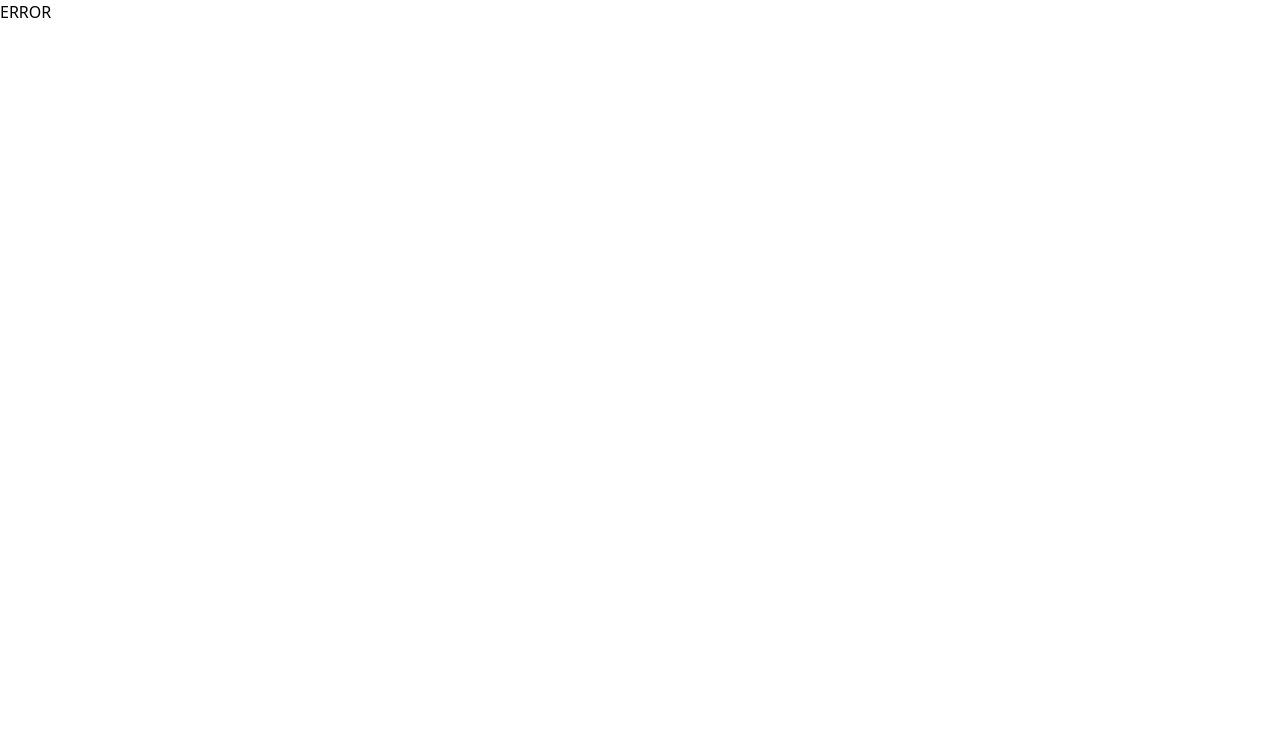
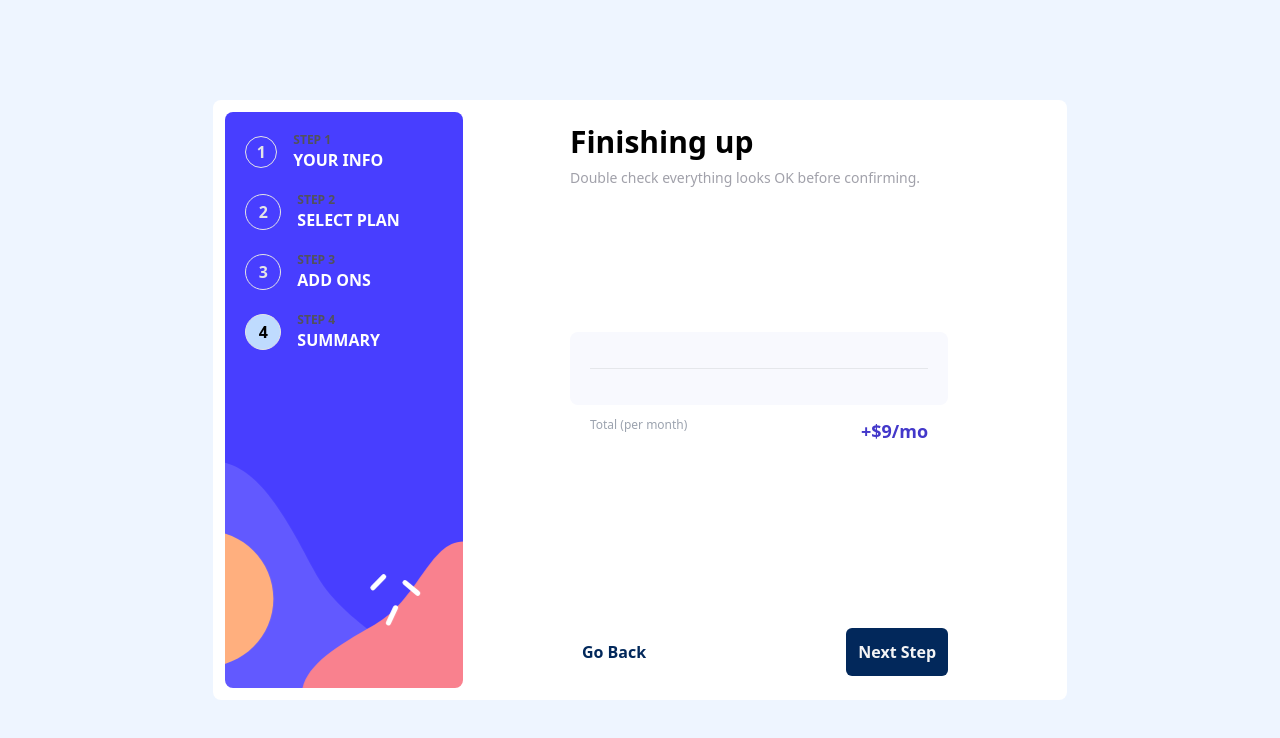
Before and after one commit to Samn1ce/Multi-step-form, a React (Vite) app in the folder form/: page /layout/summary in a window 1280 px wide. Before the commit this address had no page. Shown: the top 738 px of the page. Built offline with nearby package versions, Linux system fonts and the light colour scheme.

Commit message:
fixed errors

```diff
--- a/form/src/Views/AddOns.jsx
+++ b/form/src/Views/AddOns.jsx
@@ -46,9 +46,10 @@
     };
 
     function handleAddOnSubmit() {
-        const selectedAddOns = addOns.filter((addOn) => addOn.isChecked); // Filter only checked add-ons
+        const selectedAddOns = addOns.filter((addOn) => addOn.isChecked);
+        localStorage.setItem('selectedAddOns', JSON.stringify(selectedAddOns)); // Filter only checked add-ons
         console.log("Selected Add-Ons:", selectedAddOns); // Log selected add-ons
-        navigate('/summary'); // Navigate to the summary page
+        navigate('/layout/summary'); // Navigate to the summary page
     }
 
 
--- /dev/null
+++ b/form/src/Views/HomeView.jsx
@@ -0,0 +1,14 @@
+import { NavLink } from "react-router-dom"
+
+function HomeView() {
+    return(
+        <main className="flex gap-2 flex-col justify-center items-center h-screen bg-[url('./assets/bg-sidebar-desktop.svg')">
+            <h1 className="text-3xl font-bold">Welcome To YAPSVILLE</h1>
+            <NavLink to="/layout">
+                <button className="w-40 h-10 border rounded border-focus">Create Account</button>
+            </NavLink>
+        </main>
+    )
+}
+
+export default HomeView
--- a/form/src/Views/Layout.jsx
+++ b/form/src/Views/Layout.jsx
@@ -7,7 +7,7 @@
                 {/* SIDE NAV */}
                 <div className="flex flex-col gap-5 p-5 w-[30%] h-full bg-[url('./assets/bg-sidebar-desktop.svg')] bg-cover bg-center rounded-lg">
                     {/* "YOUR INFO" nav */}
-                    <NavLink to="/" className="flex items-center gap-4">
+                    <NavLink to="your-info" className="flex items-center gap-4">
                         {({ isActive }) => (
                             <div className="flex items-center gap-4">
                                 <div className={`flex justify-center items-center w-8 h-8 border-1 font-bold border-zinc-200 rounded-full ${isActive ? 'bg-blue-200' : 'text-zinc-200'}`}>1</div>
@@ -20,7 +20,7 @@
                         )}
                     </NavLink>
                     {/* "SELECT PLAN" */}
-                    <NavLink to="/select-plan" className="flex items-center gap-4">
+                    <NavLink to="select-plan" className="flex items-center gap-4">
                         {({ isActive }) => (
                             <>
                                 <div className={`flex justify-center items-center w-9 h-9 border font-bold border-zinc-200 ${isActive ? 'bg-blue-200' : 'text-zinc-200'} rounded-full`}>
@@ -35,7 +35,7 @@
                         )}
                     </NavLink>
                     {/* ADD ONS */}
-                    <NavLink to="/add-ons" className="flex items-center gap-4">
+                    <NavLink to="add-ons" className="flex items-center gap-4">
                         {({ isActive }) => (
                             <>
                                 <div className={`flex justify-center items-center w-9 h-9 border-1 font-bold border-zinc-200 ${isActive ? 'bg-blue-200 text-black' : 'text-zinc-200'} rounded-full`}>3</div>
--- a/form/src/Views/SelectPlan.jsx
+++ b/form/src/Views/SelectPlan.jsx
@@ -41,7 +41,7 @@
             ...selectedPlan,
             billing
         }));
-        navigate('/add-ons')
+        navigate('/layout/add-ons')
     }
 
     function toggleDuration() {
--- a/form/src/Views/Summary.jsx
+++ b/form/src/Views/Summary.jsx
@@ -1,6 +1,23 @@
-import { NavLink } from "react-router-dom";
+import { NavLink, useNavigate } from "react-router-dom";
+import { useEffect, useState } from "react";
 
 function Summary() {
+    const navigate = useNavigate();
+    const [selectedAddOns, setSelectedAddOns] = useState([]);
+    const [summarySelectedPlan, setSummarySelectedPlan] = useState([])
+
+    useEffect(() => {
+        // Retrieve the add-ons from localStorage and parse them
+        const savedAddOns = JSON.parse(localStorage.getItem('selectedAddOns')) ?? [];
+        setSelectedAddOns(savedAddOns);
+
+        const savedSelectedPlan = JSON.parse(localStorage.getItem('summarySelectedPlan')) ?? []
+        setSummarySelectedPlan(savedSelectedPlan);
+    }, []);
+
+    function handleSummaryClick() {
+        navigate('/layout/thank-you');
+    }
 
     return (
         <main className="w-2/3 h-full flex flex-col justify-between">
@@ -8,42 +25,53 @@
                 <h1 className="text-3xl font-bold">Finishing up</h1>
                 <p className="text-sm text-zinc-400">Double check everything looks OK before confirming.</p>
             </div>
-            {/*  */}
+            {/* Plan and Add-ons summary */}
             <div>
                 <div className="bg-focus p-5 rounded-lg mb-3 -mt-10">
-                    <div className="flex justify-between items-center">
-                        <div>
-                            <p className="font-bold">Arcade(Monthly)</p>
-                            <NavLink to="/select-plan" className="text-xs text-indigo-700 hover:underline">change</NavLink>
+                    {summarySelectedPlan.map((plan, index) => (
+                        <div
+                            key={index}
+                            className="flex justify-between items-center"
+                        >
+                            <div>
+                                <p className="font-bold">{plan.title}</p>
+                                <NavLink to="/select-plan" className="text-xs text-indigo-700 hover:underline">change</NavLink>
+                            </div>
+                            <p className="text-xs font-semibold">${plan.price}</p>
                         </div>
-                        <p className="text-xs font-semibold">$9/mo</p>
-                    </div>
+                    ))}
                     <hr className="my-4" />
                     <div className="flex flex-col gap-4 font-semibold">
-                        <div className="flex justify-between text-xs text-gray-400">
-                            <p>Online Service</p>
-                            <p>+$1/mo</p>
-                        </div>
-                        <div className="flex justify-between text-xs text-gray-400">
-                            <p>Online Service</p>
-                            <p>+$1/mo</p>
-                        </div>
+                        {selectedAddOns.map((addOn) => (
+                            <div key={addOn.id} className="flex justify-between text-xs text-gray-400">
+                                <p>{addOn.title}</p>
+                                <p>+${addOn.price}</p>
+                            </div>
+                        ))}
                     </div>
                 </div>
                 {/* TOTAL */}
                 <div className="flex justify-between text-xs text-gray-400 mx-5">
                     <p>Total (per month)</p>
-                    <p className="text-lg text-indigo-700 font-bold">+$12/mo</p>
+                    <p className="text-lg text-indigo-700 font-bold">
+                        +${9 + selectedAddOns.reduce((total, addOn) => total + parseInt(addOn.price), 0)}/mo
+                    </p>
                 </div>
             </div>
             {/* BUTTON */}
             <div className="flex justify-between items-baseline">
-                <button className="p-3 text-button rounded-md font-bold hover:bg-hover transition-all">Go Back</button>
-                <button className="p-3 bg-button rounded-md text-zinc-100 font-bold hover:bg-hover transition-all">Next Step</button>
+                <button onClick={() => navigate(-1)} className="p-3 text-button rounded-md font-bold hover:bg-hover transition-all">
+                    Go Back
+                </button>
+                <button
+                    onClick={handleSummaryClick}
+                    className="p-3 bg-button rounded-md text-zinc-100 font-bold hover:bg-hover transition-all"
+                >
+                    Next Step
+                </button>
             </div>
         </main>
     );
-
 }
 
-export default Summary
+export default Summary;
--- /dev/null
+++ b/form/src/Views/ThankYou.jsx
@@ -0,0 +1,11 @@
+function ThankYou() {
+    return(
+        <main className="flex flex-col h-full w-full justify-center items-center">
+            <svg xmlns="http://www.w3.org/2000/svg" width="80" height="80" viewBox="0 0 80 80"><g fill="none"><circle cx="40" cy="40" r="40" fill="#F9818E" /><path fill="#E96170" d="M48.464 79.167c.768-.15 1.53-.321 2.288-.515a40.04 40.04 0 0 0 3.794-1.266 40.043 40.043 0 0 0 3.657-1.63 40.046 40.046 0 0 0 12.463-9.898A40.063 40.063 0 0 0 78.3 51.89c.338-1.117.627-2.249.867-3.391L55.374 24.698a21.6 21.6 0 0 0-15.332-6.365 21.629 21.629 0 0 0-15.344 6.365c-8.486 8.489-8.486 22.205 0 30.694l23.766 23.775Z" /><path fill="#FFF" d="M40.003 18.333a21.58 21.58 0 0 1 15.31 6.351c8.471 8.471 8.471 22.158 0 30.63-8.47 8.47-22.156 8.47-30.627 0-8.47-8.472-8.47-22.159 0-30.63a21.594 21.594 0 0 1 15.317-6.35Zm9.865 15c-.316.028-.622.15-.872.344l-12.168 9.13-5.641-5.642c-1.224-1.275-3.63 1.132-2.356 2.356l6.663 6.663c.56.56 1.539.63 2.173.156l13.326-9.995c1.122-.816.43-2.993-.956-3.013a1.666 1.666 0 0 0-.17 0Z" /></g></svg>
+            <h1>Thank You!</h1>
+            <p>Thanks for confirming your subscription! We hope you have fun using our platform. If you ever need support, please feel free to email us at support@loremgaming.com.</p>
+        </main>
+    )
+}
+
+export default ThankYou
--- a/form/src/Views/YourInfo.jsx
+++ b/form/src/Views/YourInfo.jsx
@@ -34,7 +34,7 @@
                 phoneNumber: ''
             });
             setFilled(true)
-            navigate('/select-plan')
+            navigate('/layout/select-plan')
         }
     };
 
--- a/form/src/main.jsx
+++ b/form/src/main.jsx
@@ -1,35 +1,49 @@
 import { StrictMode } from 'react'
 import { createRoot } from 'react-dom/client'
-import { createBrowserRouter, RouterProvider } from "react-router-dom";
+import { createBrowserRouter, RouterProvider, Navigate } from "react-router-dom";
 import './index.css'
-// import App from './App.jsx'
 import SelectPlan from './Views/SelectPlan.jsx'
 import YourInfo from './Views/YourInfo.jsx';
 import AddOns from './Views/AddOns.jsx'
 import Summary from './Views/Summary.jsx'
 import Layout from './Views/Layout.jsx'
+import HomeView from './Views/HomeView.jsx';
+import ThankYou from './Views/ThankYou.jsx';
 
 const router = createBrowserRouter([
   {
     path: '/',
+    element: <HomeView />,
+    errorElement: <div>ERROR</div>,
+  },
+  {
+    path: '/layout',
     element: <Layout />,
     errorElement: <div>ERROR</div>,
     children: [
       {
-        index: true, // Default child route
+        path: '',
+        element: <Navigate to="your-info" replace />,
+      },
+      {
+        path: 'your-info',
         element: <YourInfo />,
       },
       {
-        path: '/select-plan',
+        path: 'select-plan',
         element: <SelectPlan />
       },
       {
-        path: '/add-ons',
+        path: 'add-ons',
         element: <AddOns />
       },
       {
-        path: '/summary',
+        path: 'summary',
         element: <Summary />
+      },
+      {
+        path: 'thank-you',
+        element: <ThankYou />
       },
     ]
   }
```
